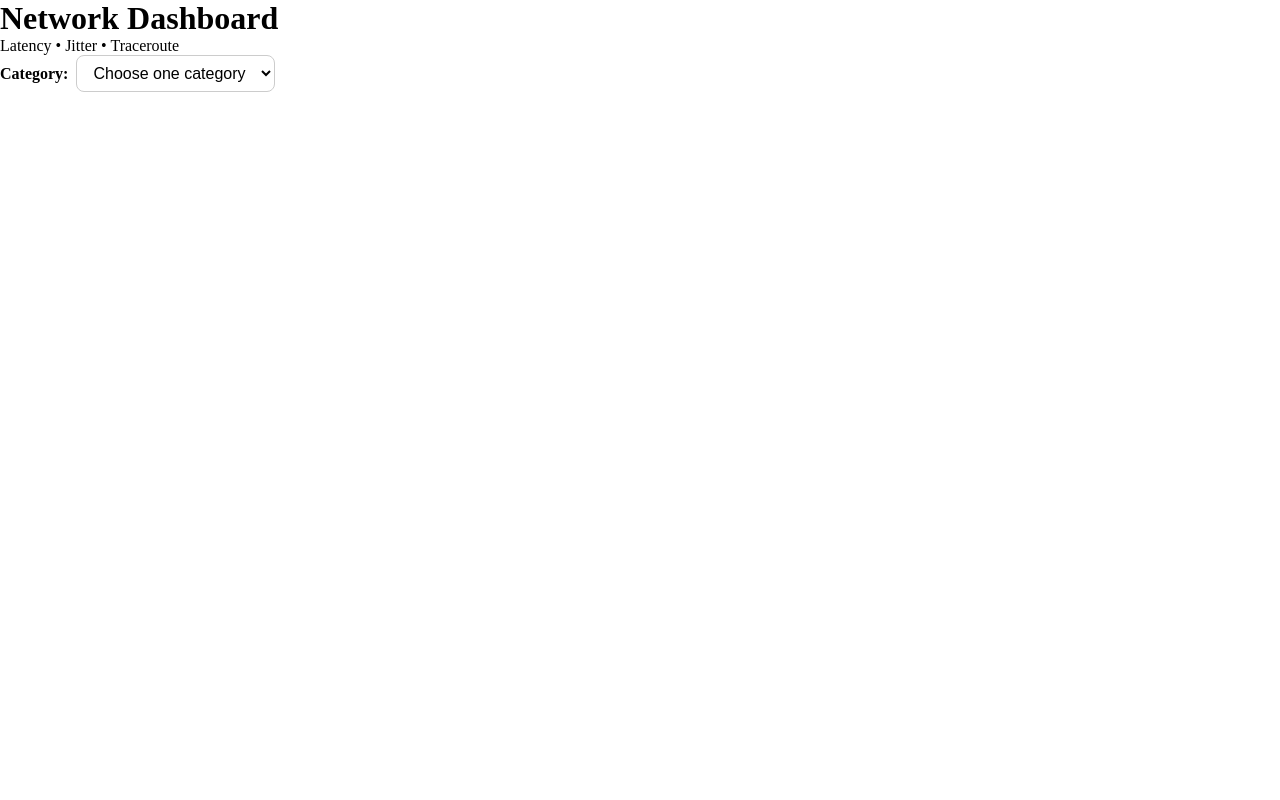
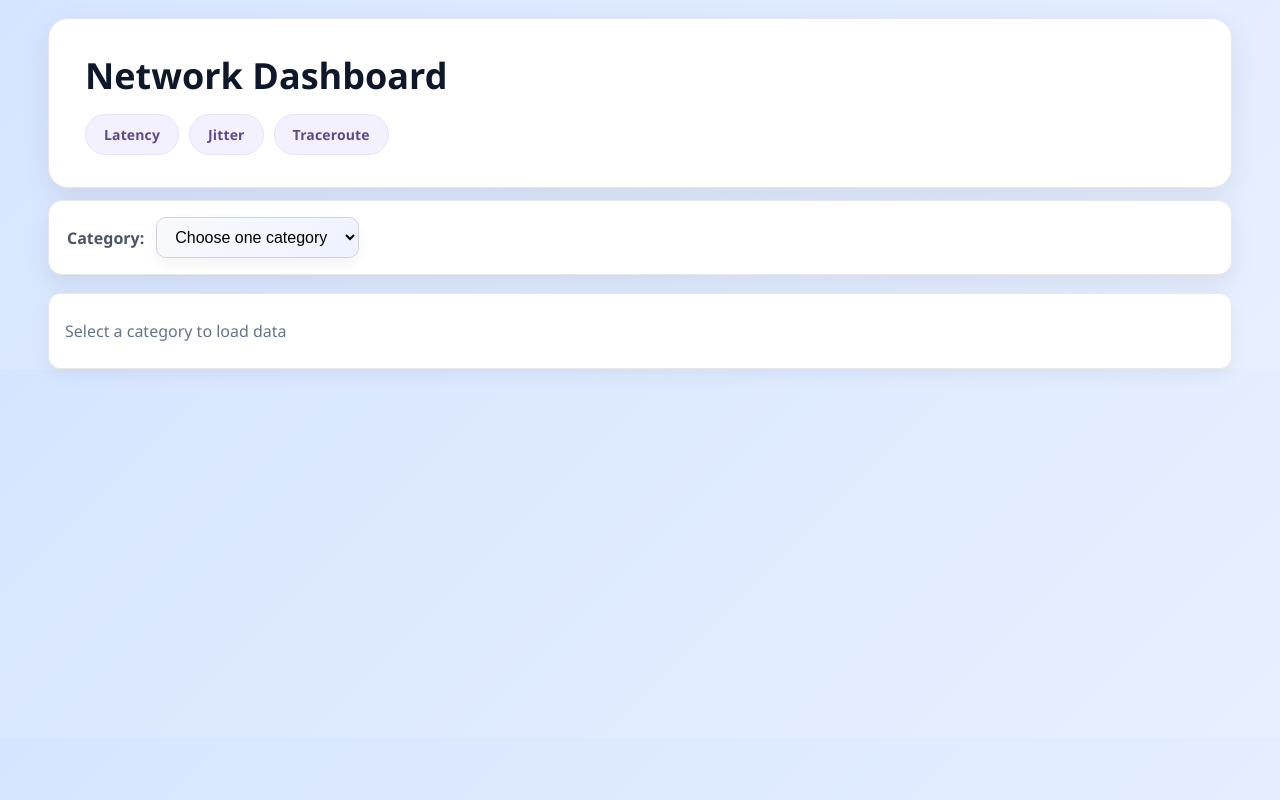
Before and after one commit to brojyf/NetworkDashboard, a React (Vite) app in the folder frontend/: page / in a window 1280 px wide. Built offline with nearby package versions, Linux system fonts and the light colour scheme.

Commit message:
fea(working): A working solution

```diff
--- a/frontend/src/App.css
+++ b/frontend/src/App.css
@@ -1,8 +1,46 @@
-.header {
-  width: 100%;
-}
-
 * {
   margin: 0;
   padding: 0;
 }
+
+body {
+  padding: 0 24px;
+  font-family: "SF Pro Rounded", "Nunito", "Quicksand", "Segoe UI", "Helvetica Neue", Arial, sans-serif;
+  font-size: 17px;
+  color: #0f172a;
+  background: linear-gradient(135deg, #d6e5ff, #e8f0ff);
+}
+
+.container {
+  max-width: 1200px;
+  margin: 0 auto;
+}
+
+.container {
+  max-width: 1200px;
+  margin: 0 auto;
+  padding: 0 24px;
+}
+
+.placeholder {
+  color: #64748b;
+  font-size: 16px;
+  padding: 12px 0;
+}
+
+.placeholder-box {
+  border: 1px solid #e5e7eb;
+  background: #ffffff;
+  border-radius: 12px;
+  padding: 14px 16px;
+  box-shadow: 0 6px 18px rgba(15, 23, 42, 0.05);
+}
+
+.select-box-card {
+  border: 1px solid #e5e7eb;
+  background: #ffffff;
+  border-radius: 14px;
+  padding: 16px 18px;
+  box-shadow: 0 10px 24px rgba(15, 23, 42, 0.08);
+  margin: 12px 0 18px;
+}
--- a/frontend/src/App.jsx
+++ b/frontend/src/App.jsx
@@ -17,7 +17,7 @@ const categoryMap = {
 function App() {
 
     const [category, setCategory] = useState("");
-    const [data, setData] = useState(null);
+    const [data, setData] = useState([]);
     const [loading, setLoading] = useState(false);
     const [error, setError] = useState(null);
 
@@ -48,19 +48,55 @@ function App() {
         })();
     }, [category]);
 
+    const isDataArray = Array.isArray(data);
+    const safeData = isDataArray ? data : [];
+
     return (
-        <div>
+        <div className="container">
             <Header />
 
-            <SelectBox value={category} onChange={setCategory} />
+            <div className="select-box-card">
+                <SelectBox value={category} onChange={setCategory} />
+            </div>
 
             <div className="charts">
-                {loading && <p>Loading...</p>}
-                {error && <p style={{ color: "red" }}>Error: {error}</p>}
+                {!category && (
+                    <div className="placeholder-box">
+                        <p className="placeholder">Select a category to load data</p>
+                    </div>
+                )}
 
-                {data &&
-                    data.map((item, index) => <Section key={index} data={item} />)}
+                {category && (
+                    <>
+                        {loading && <p>Loading...</p>}
+
+                        {!loading && error && (
+                            <p style={{ color: "red" }}>Error: {error}</p>
+                        )}
+
+                        {!loading && !error && (!data || !isDataArray) && (
+                            <div className="placeholder-box">
+                                <p className="placeholder">
+                                    Server is still loading. Try again later.
+                                </p>
+                            </div>
+                        )}
+
+                        {!loading && !error && isDataArray && data.length === 0 && (
+                            <div className="placeholder-box">
+                                <p className="placeholder">No data available</p>
+                            </div>
+                        )}
+
+                        {!loading && !error && isDataArray && data.length > 0 && (
+                            safeData.map((item, index) => (
+                                <Section key={index} data={item} />
+                            ))
+                        )}
+                    </>
+                )}
             </div>
+
         </div>
     );
 }
--- a/frontend/src/components/Chart/Chart.jsx
+++ b/frontend/src/components/Chart/Chart.jsx
@@ -6,6 +6,14 @@ export default function LineChart({graphData}) {
   const chartInstance = useRef(null);
 
   useEffect(() => {
+    if (
+      !graphData ||
+      !Array.isArray(graphData.data) ||
+      !Array.isArray(graphData.labels)
+    ) {
+      return;
+    }
+
     if (chartInstance.current)
         chartInstance.current.destroy();
 
--- a/frontend/src/components/Header/Header.css
+++ b/frontend/src/components/Header/Header.css
@@ -0,0 +1,44 @@
+.header {
+  background: #ffffff;
+  border: 1px solid #e5e7eb;
+  border-radius: 20px;
+  box-shadow: 0 10px 30px rgba(0, 0, 0, 0.08);
+  padding: 32px 36px;
+  margin: 18px 0 12px;
+}
+
+.content {
+  display: flex;
+  flex-direction: column;
+  gap: 14px;
+}
+
+.title {
+  font-size: 36px;
+  font-weight: 700;
+  color: #0f172a;
+}
+
+.subtitle {
+  font-size: 16px;
+  color: #475569;
+}
+
+.metric-tags {
+  display: flex;
+  gap: 10px;
+}
+
+.pill {
+  display: inline-flex;
+  align-items: center;
+  justify-content: center;
+  padding: 10px 18px;
+  background: #f4f1ff;
+  color: #5b4b8a;
+  border: 1px solid #e6e1ff;
+  border-radius: 999px;
+  font-size: 14px;
+  font-weight: 600;
+  letter-spacing: 0.01em;
+}
--- a/frontend/src/components/Header/Header.jsx
+++ b/frontend/src/components/Header/Header.jsx
@@ -5,7 +5,11 @@ export default function Header() {
         <header className="header">
           <div className="content">
             <h1 className="title">Network Dashboard</h1>
-            <p className="subtitle">Latency • Jitter • Traceroute</p>
+            <div className="metric-tags">
+              <span className="pill">Latency</span>
+              <span className="pill">Jitter</span>
+              <span className="pill">Traceroute</span>
+            </div>
           </div>
         </header>
     );
--- a/frontend/src/components/Section/Section.css
+++ b/frontend/src/components/Section/Section.css
@@ -12,3 +12,28 @@
 h1 {
   size: 10px;
 }
+
+.section-card {
+  background: #ffffff;
+  border: 1px solid #e5e7eb;
+  border-radius: 16px;padding: 20px 24px;
+  margin: 16px 0 20px;
+  box-shadow: 0 10px 28px rgba(15, 23, 42, 0.06);
+  display: flex;
+  flex-direction: column;
+  gap: 12px;
+}
+
+.traceroute-block {
+  margin-top: 8px;
+}
+
+.section-placeholder {
+  margin-top: 8px;
+  padding: 14px 16px;
+  background: #f8fafc;
+  border: 1px dashed #cbd5e1;
+  border-radius: 10px;
+  color: #475569;
+  font-size: 15px;
+}
--- a/frontend/src/components/Section/Section.jsx
+++ b/frontend/src/components/Section/Section.jsx
@@ -3,22 +3,41 @@ import Traceroute from "../Traceroute/Traceroute";
 import "./Section.css"
 
 export default function Section({data}) {
+    const hops = Array.isArray(data?.hops) ? data.hops : [];
+    const latency = data?.latency;
+    const jitter = data?.jitter;
+    const website = data?.website || "Unknown";
+
+    const hasLatency = latency && Array.isArray(latency.data) && Array.isArray(latency.labels);
+    const hasJitter = jitter && Array.isArray(jitter.data) && Array.isArray(jitter.labels);
+    const hasHops = Array.isArray(hops);
+    const canRender = hasLatency && hasJitter && hasHops;
+    const hasHopContent = hasHops && hops.length > 0;
+
     return (
-        <div>
-            <h1>{data.website}</h1>
-            <div className="charts-row">
-                <LineChart
-                  graphData={data.latency}
-                 />
-                <LineChart
-                  graphData={data.jitter}
-                 />
-            </div>
-            <div>
-                <Traceroute
-                  data={data.hops}
-                 />
-            </div>
-        </div>
+        <section className="section-card">
+            <h1>{website}</h1>
+            {canRender ? (
+                <>
+                    <div className="charts-row">
+                        <LineChart graphData={latency} />
+                        <LineChart graphData={jitter} />
+                    </div>
+                    <div className="traceroute-block">
+                        {hasHopContent ? (
+                            <Traceroute data={hops} />
+                        ) : (
+                            <div className="section-placeholder">
+                                Traceroute is still retrieving data. Please try again later.
+                            </div>
+                        )}
+                    </div>
+                </>
+            ) : (
+                <div className="section-placeholder">
+                    Server is retrieving data. Please try again later.
+                </div>
+            )}
+        </section>
     );
 }
--- a/frontend/src/components/SelectBox/SelectBox.css
+++ b/frontend/src/components/SelectBox/SelectBox.css
@@ -1,23 +1,33 @@
+.select-wrapper {
+  display: flex;
+  align-items: center;
+  gap: 12px;
+}
+
 .select-label {
-  font-weight: bold;
-  margin-right: 8px;
+  font-weight: 700;
+  font-size: 16px;
+  color: #4b5563;
 }
 
 .select-dropdown {
-  padding: 8px 12px;
+  padding: 10px 14px;
   font-size: 16px;
-  border-radius: 8px;
-  border: 1px solid #ccc;
+  border-radius: 10px;
+  border: 1px solid #d1d5db;
   outline: none;
-  background-color: white;
+  background: linear-gradient(135deg, #f8fafc, #eef2ff);
   cursor: pointer;
+  box-shadow: 0 6px 14px rgba(15, 23, 42, 0.05);
+  transition: border-color 0.2s ease, box-shadow 0.2s ease;
 }
 
 .select-dropdown:hover {
-  border-color: #888;
+  border-color: #6366f1;
+  box-shadow: 0 8px 18px rgba(99, 102, 241, 0.15);
 }
 
 .select-dropdown:focus {
-  border-color: #005eff;
-  box-shadow: 0 0 3px rgba(123, 150, 196, 0.5);
+  border-color: #4f46e5;
+  box-shadow: 0 0 0 3px rgba(79, 70, 229, 0.2);
 }
--- a/frontend/src/components/SelectBox/SelectBox.jsx
+++ b/frontend/src/components/SelectBox/SelectBox.jsx
@@ -4,7 +4,7 @@ export default function SelectBox({ value, onChange }) {
   const options = ["Search Engine", "CDN", "Video Streaming", "Social", "Cloud", "AI"];
 
   return (
-    <div>
+    <div className="select-wrapper">
       <label className="select-label">
         Category:
       </label>
--- a/frontend/src/components/Traceroute/Traceroute.jsx
+++ b/frontend/src/components/Traceroute/Traceroute.jsx
@@ -2,20 +2,24 @@ import { useState } from "react";
 import "./Traceroute.css";
 
 export default function Traceroute({data}) {
+  const safeData = Array.isArray(data) ? data : [];
 
   const [showTable, setShowTable] = useState(false);
 
-  const hopCount = data.length;
-  const hopSequence = data
-    .map((hop) => hop.hostname || "-")
-    .join(" → ");
+  const hopCount = safeData.length;
+    const hopSequence = safeData.flatMap((hop, index) => [
+        hop.hostname || "-",
+        index < safeData.length - 1 && (
+            <span key={index} style={{ color: "purple" }}> → </span>
+        ),
+    ]);
 
   return (
     <div className="traceroute-container">
 
       <div className="hop-header">
         <div className="hop-summary">
-          <span>🔁 Total Hops: </span>
+          <span>🔁 Total Hops (max: 10): </span>
           <span className="hop-number">{hopCount}</span>
         </div>
 
@@ -39,7 +43,7 @@ export default function Traceroute({data}) {
             </tr>
           </thead>
           <tbody>
-            {data.map((hop, index) => (
+            {safeData.map((hop, index) => (
               <tr key={index}>
                 <td>{hop.hop}</td>
                 <td>{hop.ip || "-"}</td>
```
Also changed, not shown: frontend/src/components/Chart/Chart.css (added, +18 -0 lines), 2 other files (tests, documents, lock files or other folders).
